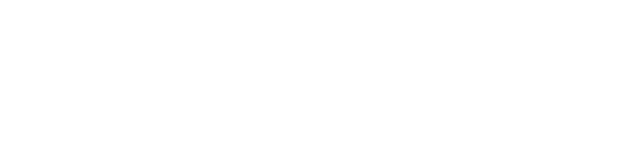
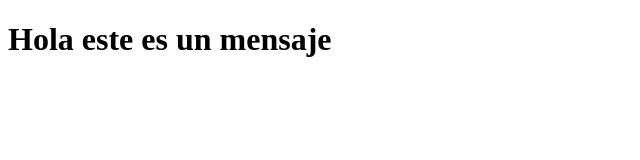
Before and after one commit to Santiago10234/TrabajosFWD, a plain HTML site: page index.html in a window 1280 px wide. Shown: the whole page, without its empty margins (0-640 px from the left). Drawn offline with Linux system fonts and the light colour scheme.

Commit message:
creacionIndex

```diff
--- a/index.html
+++ b/index.html
@@ -6,6 +6,6 @@
     <title>Document</title>
 </head>
 <body>
-
+    <h1>Hola este es un mensaje</h1>
 </body>
 </html>
```
